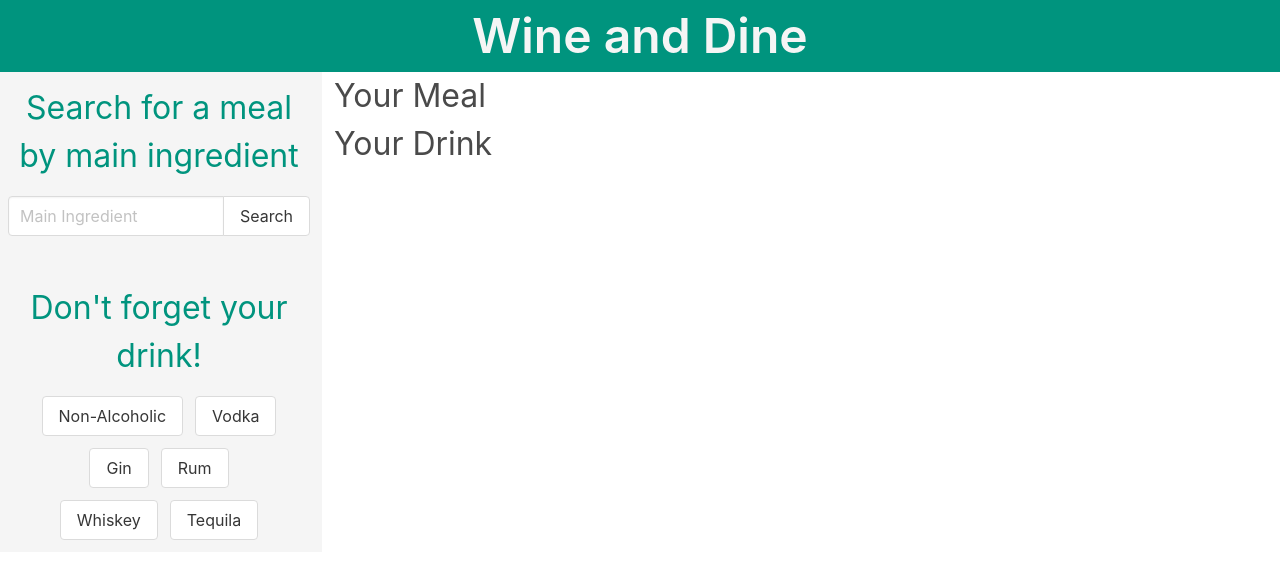
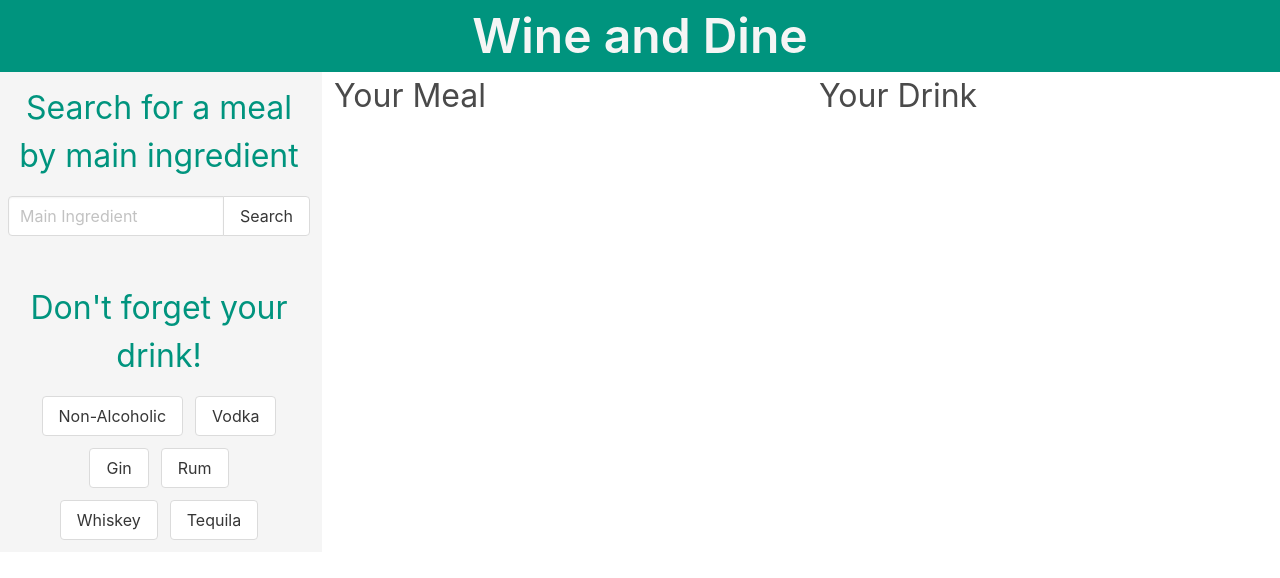
Before and after one commit to Emilykidd3/wine-and-dine, a plain HTML site: page index.html in a window 1280 px wide. Drawn offline with nearby package versions, Linux system fonts and the light colour scheme.

Commit message:
put results side by side not stacked

```diff
--- a/index.html
+++ b/index.html
@@ -18,7 +18,6 @@
       <!-- left column -->
       <div class="column has-background-white-ter is-one-quarter mt-3 ml-2">
         <div id="food">
-          <form id="meal-search-form">
           <h1 class="is-size-3 has-text-centered has-text-primary-dark">Search for a meal by main ingredient</h1>
 
           <div class="field has-addons is-align-items-center pt-4">
@@ -29,7 +28,6 @@
               <button id="meal-search-button" class="button">Search</button>
             </div>
           </div>
-        </form>
         </div>
         <div id="drink">
           <h1 class="is-size-3 has-text-centered has-text-primary-dark pt-6">Don't forget your drink!</h1>
@@ -62,15 +60,17 @@
 
       <!-- right column -->
       <div class="column">
-        <div id="food-result">
-          <h1 class="is-size-3">Your Meal</h1>
-          <div id="food-result-name"></div>
-          <div id="food-result-picture"></div>
-        </div>
-        <div id="drink-result">
-          <h1 class="is-size-3">Your Drink</h1>
-          <div id="drink-result-name"></div>
-          <div id="drink-result-picture"></div>
+          <div class="columns">
+          <div id="food-result" class="column is-half">
+            <h1 class="is-size-3">Your Meal</h1>
+            <div id="food-result-name"></div>
+            <div id="food-result-picture"></div>
+          </div>
+          <div id="drink-result" class="column is-half">
+            <h1 class="is-size-3">Your Drink</h1>
+            <div id="drink-result-name" class="displayCocktail"></div>
+            <div id="drink-result-picture" class="ingredients"></div>
+          </div>
         </div>
       </div>
     </div>
```
